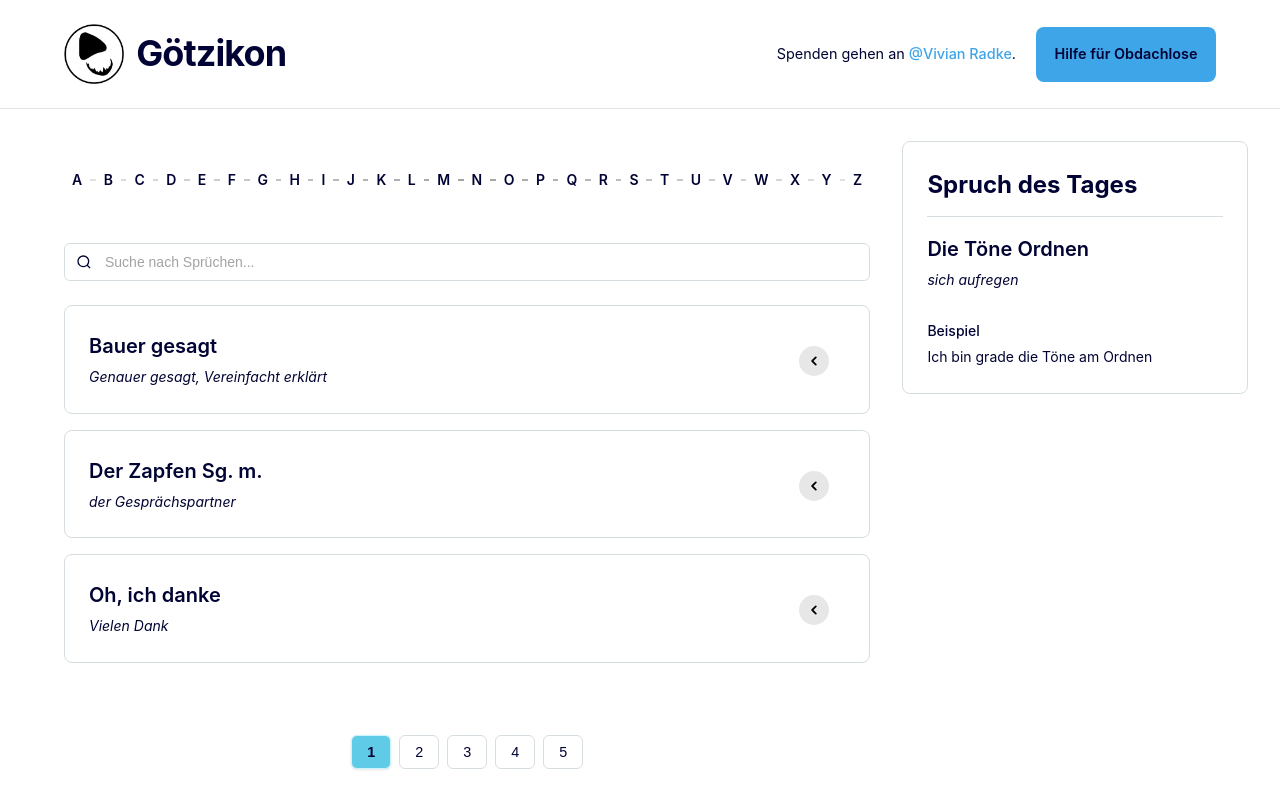
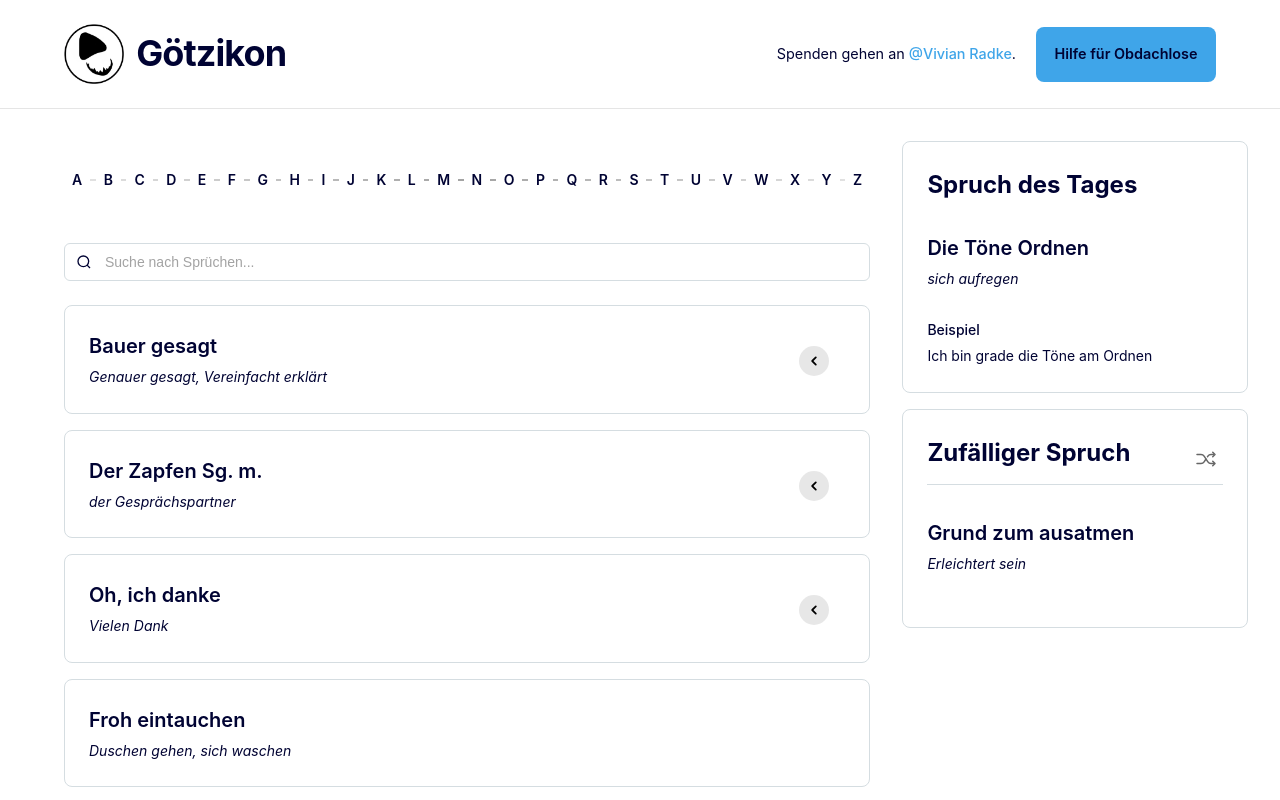
Before and after one commit to AaronGSM5/goetzikon, a React (Vite) app: page / in a window 1280 px wide. Shown: the top 800 px of the page. Built offline with nearby package versions, Linux system fonts and the light colour scheme.

Commit message:
random phrase

```diff
--- /dev/null
+++ b/src/components/RandomPhrase.jsx
@@ -0,0 +1,145 @@
+import { useState } from "react";
+import entries from "../data/entries.json";
+import { IoShuffle } from "react-icons/io5";
+
+const requiredProps = ["phrase", "translation"];
+
+const hasValue = (value) => {
+  if (value === undefined || value === null) return false;
+
+  if (typeof value === "string") {
+    return value.trim() !== "";
+  }
+
+  if (Array.isArray(value)) {
+    return value.some(
+      (v) =>
+        v !== undefined &&
+        v !== null &&
+        (typeof v !== "string" || v.trim() !== "")
+    );
+  }
+
+  return true;
+};
+
+const normalizePhrase = (p) =>
+  p === undefined || p === null ? null : String(p).trim();
+
+const getRandomEntry = (excludePhrase) => {
+  if (!entries || entries.length === 0) {
+    return { phrase: "Kein Eintrag" };
+  }
+
+  const exclude = normalizePhrase(excludePhrase);
+
+  // If there's only one entry, return it regardless
+  if (entries.length === 1) {
+    return entries[0];
+  }
+
+  const tried = new Set();
+  while (tried.size < entries.length) {
+    const idx = Math.floor(Math.random() * entries.length);
+    if (tried.has(idx)) continue;
+    tried.add(idx);
+
+    const entry = entries[idx];
+    const valid = requiredProps.every((p) => entry && hasValue(entry[p]));
+    const phrase = entry ? normalizePhrase(entry.phrase) : null;
+
+    if (valid && (!exclude || phrase !== exclude)) return entry;
+  }
+
+  const fallbackDifferent = entries.find(
+    (e) =>
+      e &&
+      requiredProps.every((p) => hasValue(e[p])) &&
+      normalizePhrase(e.phrase) !== exclude
+  ) ||
+    entries.find((e) => e && requiredProps.every((p) => hasValue(e[p]))) ||
+    entries[0] || { phrase: "Kein Eintrag" };
+
+  return fallbackDifferent;
+};
+
+const RandomCard = () => {
+  const [randomCard, setRandomCard] = useState(() => getRandomEntry());
+
+  const handleRandomize = () => {
+    setRandomCard((prev) => getRandomEntry(prev?.phrase));
+  };
+
+  if (!randomCard) return null;
+
+  const renderTranslation = () => {
+    const t = randomCard.translation;
+    if (t === undefined || t === null) return null;
+
+    if (Array.isArray(t)) {
+      const parts = t.filter(
+        (v) =>
+          v !== undefined &&
+          v !== null &&
+          (typeof v !== "string" || v.trim() !== "")
+      );
+      if (parts.length === 0) return null;
+      return parts.join(", ");
+    }
+
+    if (typeof t === "string") {
+      if (t.trim() === "") return null;
+      return t;
+    }
+
+    return String(t);
+  };
+
+  const translationText = renderTranslation();
+
+  return (
+    <div className="word-of-day-card">
+      <div className="card-header">
+        <h2 className="word-of-day-title">Zufälliger Spruch</h2>
+        <button
+          className="random-icon-button"
+          onClick={handleRandomize}
+          aria-label="Nächster Spruch"
+        >
+          <IoShuffle size={24} />
+        </button>
+      </div>
+
+      <div className="word-of-day-content">
+        <div className="word-header">
+          <h3 className="word-phrase">{randomCard.phrase}</h3>
+          {translationText && (
+            <p className="word-translation">{translationText}</p>
+          )}
+        </div>
+        <div className="word-details">
+          <div className="word-section">
+            {randomCard.description && (
+              <>
+                <h4 className="section-title">Beschreibung</h4>
+                <p className="section-text">{randomCard.description}</p>
+              </>
+            )}
+          </div>
+          <div className="word-section">
+            {randomCard.example && (
+              <>
+                <h4 className="section-title">Beispiel</h4>
+                <p className="section-text example-text">
+                  {randomCard.example}
+                </p>
+              </>
+            )}
+          </div>
+        </div>
+      </div>
+    </div>
+  );
+};
+
+export default RandomCard;
--- a/src/pages/Home.jsx
+++ b/src/pages/Home.jsx
@@ -3,12 +3,14 @@ import "../styles/lexicon.css";
 import "../styles/header.css";
 import "../styles/responsive.css";
 import "../styles/global.css";
+import "../styles/random-phrase.css";
 import entries from "../data/entries.json";
 
 import Header from "../components/Header";
 import Entry from "../components/Entry";
 import AlphabetSelect from "../components/AlphabetSelect";
 import WordOfTheDay from "../components/WordOfTheDay";
+import RandomPhrase from "../components/RandomPhrase";
 
 const alphabet = "ABCDEFGHIJKLMNOPQRSTUVWXYZ".split("");
 
@@ -16,7 +18,7 @@ export default function Page() {
   const [selectedLetter, setSelectedLetter] = useState(null);
   const [searchQuery, setSearchQuery] = useState("");
   const [currentPage, setCurrentPage] = useState(1);
-  const entriesPerPage = 3;
+  const entriesPerPage = 5;
 
   const filteredEntries = entries.filter((entry) => {
     const normalizedQuery = searchQuery.toLowerCase();
@@ -145,6 +147,7 @@ export default function Page() {
 
           <div className="right-section">
             <WordOfTheDay />
+            <RandomPhrase />
           </div>
         </div>
       </main>
--- a/src/styles/lexicon.css
+++ b/src/styles/lexicon.css
@@ -254,8 +254,8 @@ body {
   display: flex;
   flex-direction: column;
   gap: 1rem;
-  position: sticky;
   top: 2rem;
+  margin-bottom: 1rem;
 }
 
 .word-of-day-title {
@@ -263,7 +263,6 @@ body {
   font-weight: 700;
   color: var(--custom-text-color);
   padding-bottom: 0.75rem;
-  border-bottom: 1px solid var(--custom-border-color);
 }
 
 .word-of-day-content {
--- /dev/null
+++ b/src/styles/random-phrase.css
@@ -0,0 +1,29 @@
+.card-header {
+  display: flex;
+  justify-content: space-between;
+  align-items: center;
+  width: 100%;
+  margin-bottom: 1rem;
+  border-bottom: 1px solid var(--custom-border-color);
+}
+
+/* Style for the icon button */
+.random-icon-button {
+  background: transparent;
+  border: none;
+  cursor: pointer;
+  padding: 5px;
+  border-radius: 50%; /* Makes the hover effect circular */
+  display: flex;
+  align-items: center;
+  justify-content: center;
+  color: #666; /* A neutral icon color */
+  transition:
+    background-color 0.2s,
+    color 0.2s;
+}
+
+.random-icon-button:hover {
+  background-color: #f0f0f0; /* A light background on hover */
+  color: #000; /* Darkens the icon on hover */
+}
```
Also changed, not shown: src/styles/responsive.css (+0 -11 lines).
